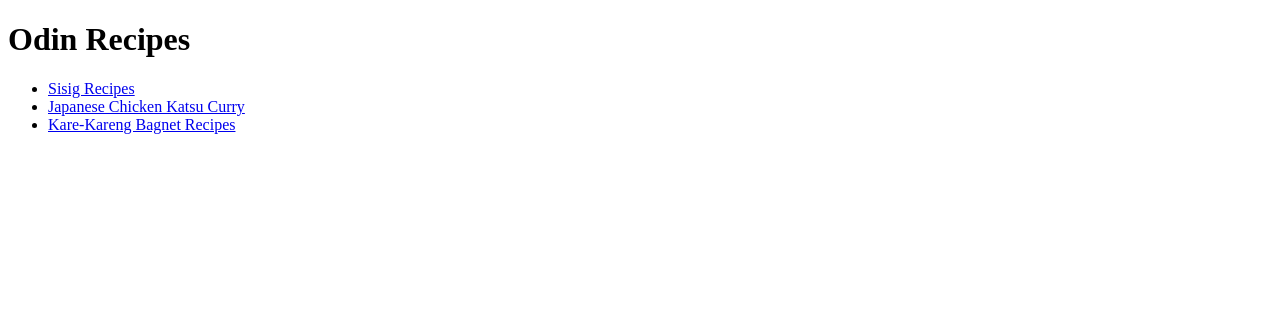
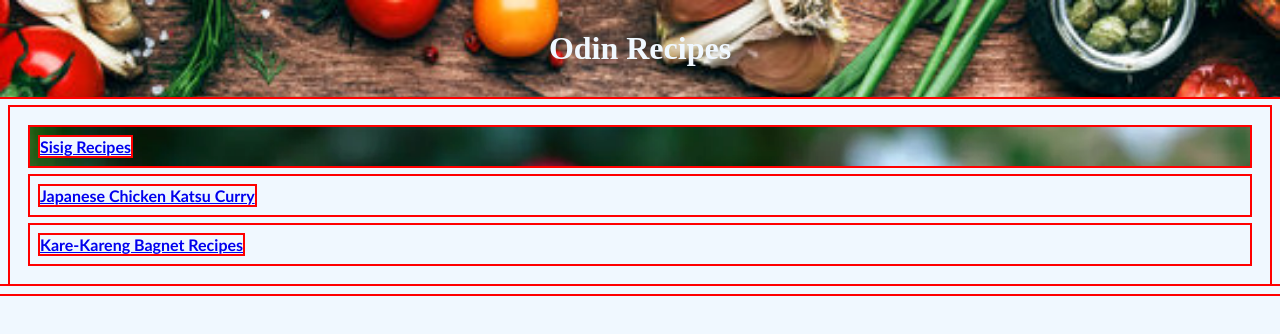
Before and after one commit to GiiNtoki/odin-recipes, a plain HTML site: page index.html in a window 1280 px wide. Drawn offline with Linux system fonts and the light colour scheme.

Commit message:
Add styles in Index HTML

```diff
--- a/index.html
+++ b/index.html
@@ -10,7 +10,7 @@
     <h1>Odin Recipes</h1>
 
     <ul>
-      <li>
+      <li class="sisig">
         <a
           href="https://panlasangpinoy.com/pork-sisig/"
           target="_blank"
@@ -18,7 +18,7 @@
           Sisig Recipes
         </a>
       </li>
-      <li>
+      <li class="katsu-curry">
         <a
           href="https://www.japancentre.com/en/recipe/301-japanese-chicken-katsu-curry"
           target="_blank"
@@ -26,7 +26,7 @@
           Japanese Chicken Katsu Curry
         </a>
       </li>
-      <li>
+      <li class="kare-kare">
         <a
           href="https://www.maggi.ph/recipes/magical-kare-kareng-bagnet"
           target="_blank"
--- a/style.css
+++ b/style.css
@@ -0,0 +1,33 @@
+* {
+  background-color: aliceblue;
+  padding: 0;
+  margin: 0;
+  box-sizing: border-box;
+  outline: 2px solid red;
+}
+
+body {
+  font-size: 16px;
+}
+h1 {
+  color: aliceblue;
+  text-align: center;
+  padding: 30px;
+  background-image: url("recipes-images/titleimage.jpg");
+  background-size: cover;
+}
+
+ul,
+li {
+  font-family: "Gill Sans", "Gill Sans MT", Calibri, "Trebuchet MS", sans-serif;
+  font-weight: bold;
+  list-style: none;
+  display: block;
+  margin: 10px;
+  padding: 10px;
+}
+
+.sisig{
+  background-image: url("recipes-images/sisig.webp");
+  background-size: cover;
+}
```
Also changed, not shown: recipes/sisig.html (+7 -3 lines), recipes-images/Japanese katsu curry dish.jfif (renamed from recipes images/Japanese katsu curry dish.jfif), recipes-images/Kare-kareng-bagnet.jpg (renamed from recipes images/Kare-kareng-bagnet.jpg), recipes-images/sisig.webp (renamed from recipes images/sisig.webp), recipes-images/titleimage.jpg (added), recipes/sisig.css (added).
